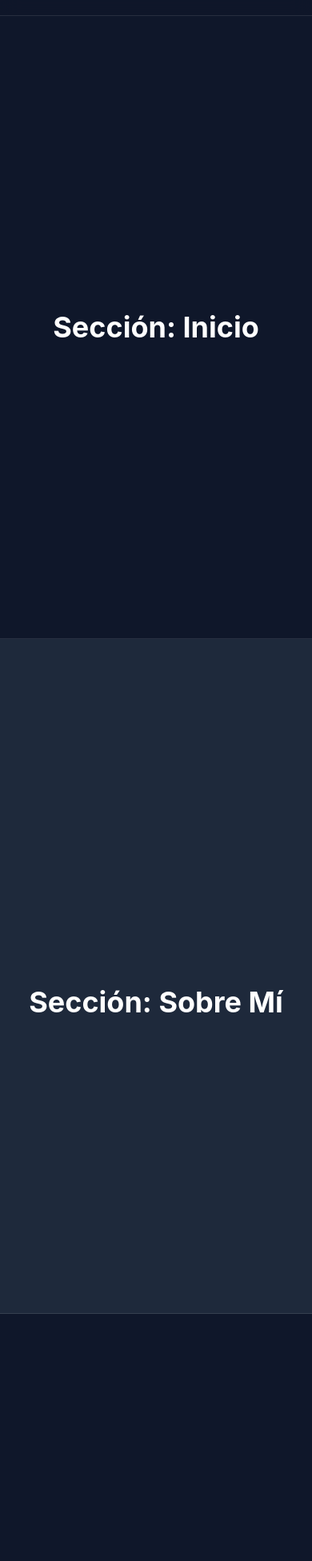
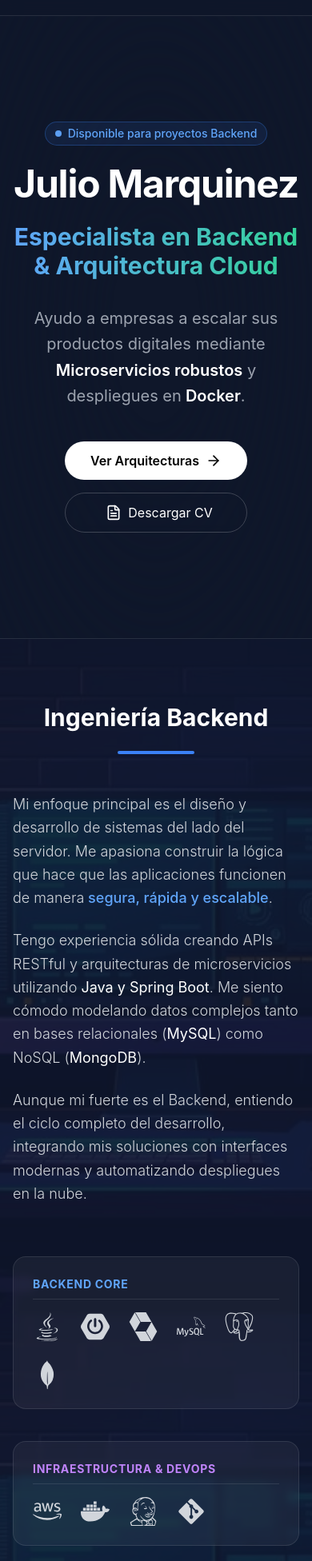
Before and after one commit to JulioMarquinez/web-site-portafolio, a React (Vite) app: page / in a window 390 px wide. Shown: the part 45-1997 px from the top of the page at 80% size. Built offline with nearby package versions, Linux system fonts and the light colour scheme.

Commit message:
feat: secciones hero y about en proceso, instalacion de react-icons

```diff
--- a/package.json
+++ b/package.json
@@ -20,6 +20,7 @@
     "react-dom": "^19.2.0",
     "react-hook-form": "^7.69.0",
     "react-i18next": "^16.5.0",
+    "react-icons": "^5.5.0",
     "react-router-dom": "^7.11.0",
     "typewriter-effect": "^2.22.0",
     "zod": "^4.2.1"
--- a/src/App.jsx
+++ b/src/App.jsx
@@ -1,5 +1,7 @@
 import Navbar from './components/layout/Navbar';
 import Footer from './components/layout/Footer';
+import Hero from './components/sections/Hero';
+import About from './components/sections/About';
 
 
 function App() {
@@ -10,16 +12,8 @@ function App() {
       <Navbar />
       <main className="w-full lg:h-screen lg:overflow-y-scroll lg:snap-y lg:snap-mandatory scroll-smooth no-scrollbar">
 
-        {/* SECCIÓN 1: INICIO */}
-        <section id="home" className="min-h-screen w-full flex items-center justify-center border-b border-white/10 snap-start pt-16">
-          <h1 className="text-4xl font-bold">Sección: Inicio</h1>
-        </section>
-
-        {/* SECCIÓN 2: SOBRE MÍ */}
-        <section id="about" className="min-h-screen w-full flex items-center justify-center bg-surface border-b border-white/10 snap-start pt-16">
-          <h1 className="text-4xl font-bold">Sección: Sobre Mí</h1>
-        </section>
-
+        <Hero />
+        <About />
         {/* SECCIÓN 3: PROYECTOS */}
         <section id="projects" className="min-h-screen w-full flex items-center justify-center border-b border-white/10 snap-start pt-16">
           <h1 className="text-4xl font-bold">Sección: Proyectos</h1>
--- /dev/null
+++ b/src/components/sections/About.jsx
@@ -0,0 +1,91 @@
+// Importamos logos específicos de marcas
+import { FaJava, FaDocker, FaAws, FaReact, FaAngular, FaJenkins, FaGitAlt } from 'react-icons/fa';
+import { SiSpringboot, SiHibernate, SiMysql, SiMongodb, SiPostgresql } from 'react-icons/si';
+import backendBg from '../../assets/backend-bg.jpg';
+const About = () => {
+
+  return (
+    <section id="about" className="min-h-screen w-full flex items-center justify-center snap-start relative">
+
+      {/* 1. IMAGEN DE FONDO */}
+      {/* Asegúrate de tener una imagen llamada 'backend-bg.jpg' en tu carpeta public */}
+      <div
+        className="absolute inset-0 z-0 bg-cover bg-center bg-no-repeat bg-fixed"
+        style={{ backgroundImage: `url(${backendBg})` }}
+      >
+        {/* Capa oscura para asegurar legibilidad (Overlay) */}
+        <div className="absolute inset-0 bg-background/90 md:bg-background/85"></div>
+      </div>
+
+      <div className="max-w-7xl mx-auto px-4 sm:px-6 lg:px-8 w-full relative z-10 py-20">
+
+        <div className="text-center mb-12">
+          <h2 className="text-3xl md:text-5xl font-bold mb-6">Ingeniería Backend</h2>
+          <div className="h-1 w-24 bg-blue-500 mx-auto rounded-full"></div>
+        </div>
+
+        <div className="grid lg:grid-cols-2 gap-16 items-center">
+
+          {/* COLUMNA IZQUIERDA: Texto Biográfico */}
+          <div className="space-y-6 text-lg md:text-xl text-gray-300 leading-relaxed font-light">
+            <p>
+              Mi enfoque principal es el diseño y desarrollo de sistemas del lado del servidor.
+              Me apasiona construir la lógica que hace que las aplicaciones funcionen de manera
+              <span className="text-blue-400 font-medium"> segura, rápida y escalable</span>.
+            </p>
+            <p>
+              Tengo experiencia sólida creando APIs RESTful y arquitecturas de microservicios utilizando
+              <strong className="text-white"> Java y Spring Boot</strong>. Me siento cómodo modelando datos complejos
+              tanto en bases relacionales (<strong className="text-white">MySQL</strong>) como NoSQL (<strong className="text-white">MongoDB</strong>).
+            </p>
+            <p>
+              Aunque mi fuerte es el Backend, entiendo el ciclo completo del desarrollo, integrando
+              mis soluciones con interfaces modernas y automatizando despliegues en la nube.
+            </p>
+          </div>
+
+          {/* COLUMNA DERECHA: Stack Tecnológico (Solo Logos) */}
+          <div className="space-y-10">
+
+            {/* Grupo 1: Backend Core (El más destacado) */}
+            <div className="bg-white/5 p-6 rounded-2xl border border-white/10 backdrop-blur-sm">
+              <h3 className="text-sm font-bold text-blue-400 uppercase tracking-wider mb-4 border-b border-white/10 pb-2">Backend Core</h3>
+              <div className="flex flex-wrap gap-6 text-4xl text-gray-300">
+                <FaJava className="hover:text-red-500 transition-colors transform hover:scale-110" title="Java 17+" />
+                <SiSpringboot className="hover:text-green-500 transition-colors transform hover:scale-110" title="Spring Boot" />
+                <SiHibernate className="hover:text-yellow-600 transition-colors transform hover:scale-110" title="Hibernate / JPA" />
+                <SiMysql className="hover:text-blue-500 transition-colors transform hover:scale-110" title="MySQL" />
+                <SiPostgresql className="hover:text-blue-300 transition-colors transform hover:scale-110" title="PostgreSQL" />
+                <SiMongodb className="hover:text-green-400 transition-colors transform hover:scale-110" title="MongoDB" />
+              </div>
+            </div>
+
+            {/* Grupo 2: Infra & DevOps */}
+            <div className="bg-white/5 p-6 rounded-2xl border border-white/10 backdrop-blur-sm">
+              <h3 className="text-sm font-bold text-purple-400 uppercase tracking-wider mb-4 border-b border-white/10 pb-2">Infraestructura & DevOps</h3>
+              <div className="flex flex-wrap gap-6 text-4xl text-gray-300">
+                <FaAws className="hover:text-orange-500 transition-colors transform hover:scale-110" title="AWS" />
+                <FaDocker className="hover:text-blue-500 transition-colors transform hover:scale-110" title="Docker" />
+                <FaJenkins className="hover:text-red-400 transition-colors transform hover:scale-110" title="CI/CD" />
+                <FaGitAlt className="hover:text-red-500 transition-colors transform hover:scale-110" title="Git" />
+              </div>
+            </div>
+
+            {/* Grupo 3: Frontend (Más pequeño) */}
+            <div className="bg-white/5 p-6 rounded-2xl border border-white/10 backdrop-blur-sm">
+              <h3 className="text-sm font-bold text-emerald-400 uppercase tracking-wider mb-4 border-b border-white/10 pb-2">Frontend & UI</h3>
+              <div className="flex flex-wrap gap-6 text-3xl text-gray-400">
+                <FaReact className="hover:text-cyan-400 transition-colors transform hover:scale-110" title="React" />
+                <FaAngular className="hover:text-red-600 transition-colors transform hover:scale-110" title="Angular" />
+              </div>
+            </div>
+
+          </div>
+        </div>
+
+      </div>
+    </section>
+  );
+};
+
+export default About;
--- /dev/null
+++ b/src/components/sections/Hero.jsx
@@ -0,0 +1,55 @@
+import { ArrowRight, FileText } from 'lucide-react';
+
+const Hero = () => {
+  return (
+    <section id="home" className="min-h-screen w-full flex items-center justify-center border-b border-white/10 snap-start pt-16 relative overflow-hidden">
+
+      <div className="absolute inset-0 bg-grid-white/[0.02] bg-[size:50px_50px]" />
+      <div className="absolute h-full w-full bg-background [mask-image:radial-gradient(ellipse_at_center,transparent_20%,black)]" />
+
+      <div className="max-w-7xl mx-auto px-4 sm:px-6 lg:px-8 flex flex-col items-center text-center relative z-10">
+
+        <div className="mb-6 inline-flex items-center px-3 py-1 rounded-full border border-blue-500/30 bg-blue-500/10 text-blue-400 text-sm font-medium">
+          <span className="flex h-2 w-2 rounded-full bg-blue-400 mr-2 animate-pulse"></span>
+          Disponible para proyectos Backend
+        </div>
+
+        <h1 className="text-5xl md:text-7xl font-bold tracking-tight mb-6">
+          Julio Marquinez
+        </h1>
+
+        <h2 className="text-3xl md:text-5xl font-bold mb-8 text-transparent bg-clip-text bg-gradient-to-r from-blue-400 to-emerald-400">
+          Especialista en Backend & Arquitectura Cloud
+        </h2>
+
+        <p className="text-xl md:text-2xl text-gray-400 mb-10 max-w-3xl leading-relaxed">
+          Ayudo a empresas a escalar sus productos digitales mediante
+          <span className="text-white font-semibold"> Microservicios robustos</span> y despliegues en
+          <span className="text-white font-semibold"> Docker</span>.
+        </p>
+
+        <div className="flex flex-col sm:flex-row gap-4">
+          <a
+            href="#projects"
+            className="inline-flex items-center justify-center px-8 py-3 rounded-full bg-white text-black font-semibold hover:bg-gray-200 transition-all duration-300 transform hover:scale-105"
+          >
+            Ver Arquitecturas
+            <ArrowRight className="ml-2 h-5 w-5" />
+          </a>
+
+          <a
+            href="/cv.pdf"
+            target="_blank"
+            className="inline-flex items-center justify-center px-8 py-3 rounded-full border border-white/20 hover:bg-white/10 transition-all duration-300 backdrop-blur-sm"
+          >
+            <FileText className="ml-2 h-5 w-5 mr-2" />
+            Descargar CV
+          </a>
+        </div>
+
+      </div>
+    </section>
+  );
+};
+
+export default Hero;
```
Also changed, not shown: src/assets/backend-bg.jpg (added), 1 other file (tests, documents, lock files or other folders).
